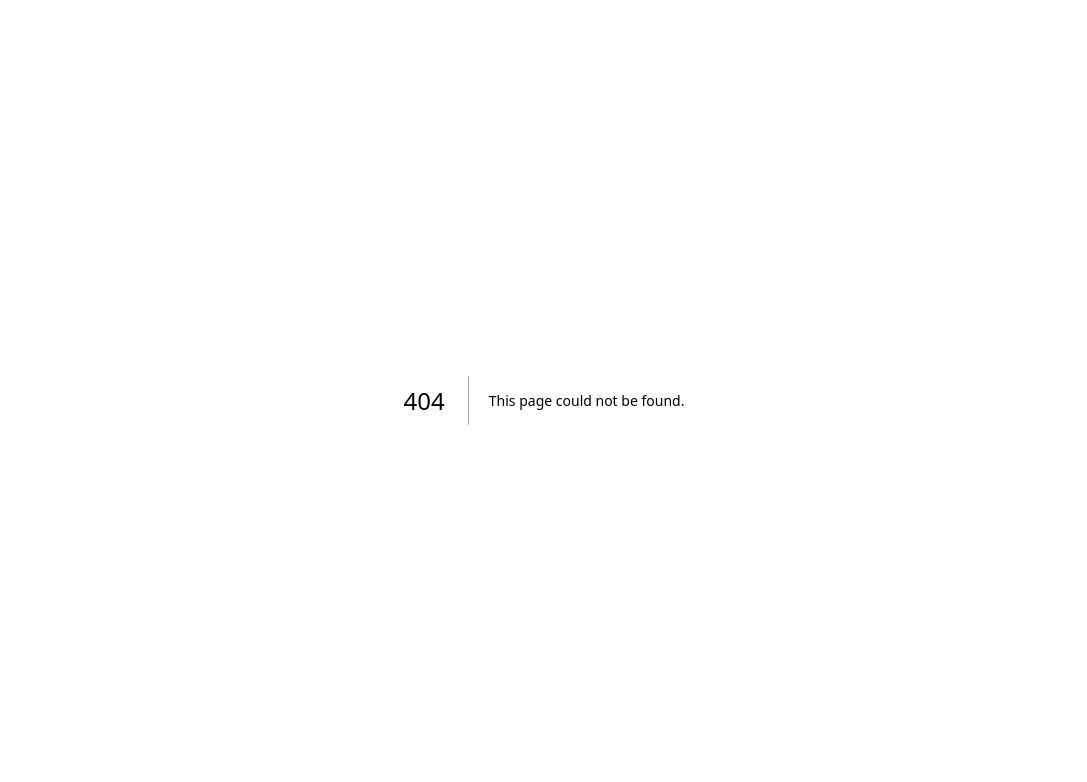
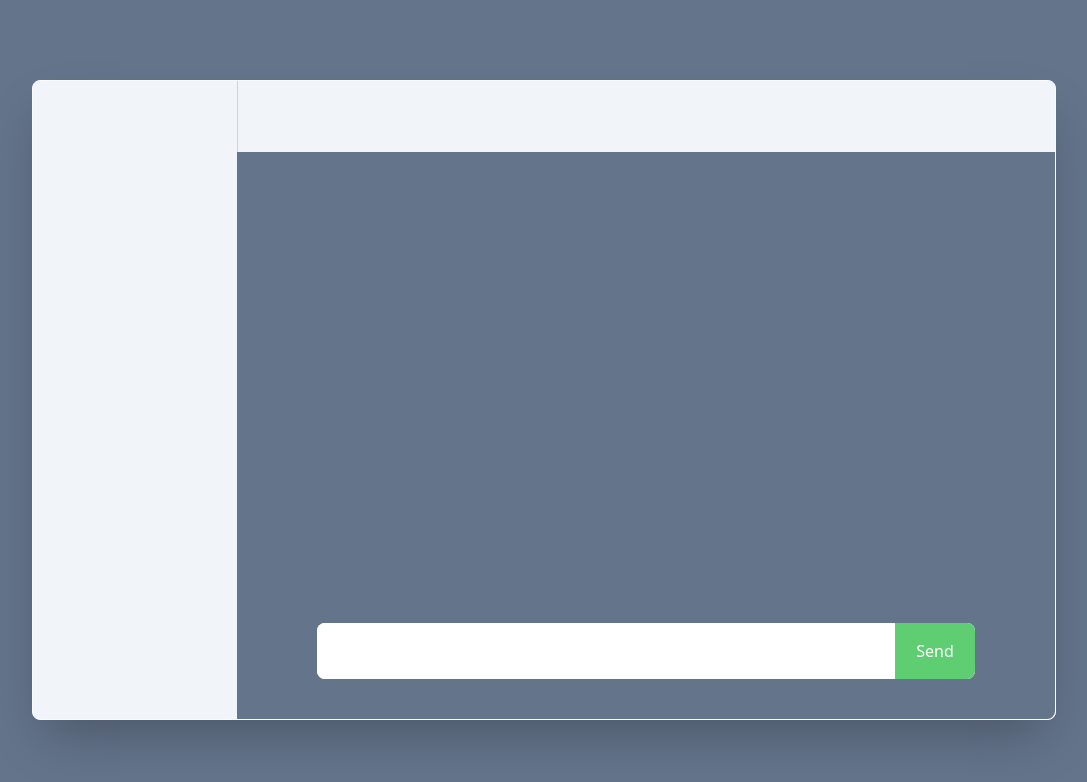
Before and after one commit to loo-y/GeminiChatUp, a Next.js app: page /chat in a window 1280 px wide. Before the commit this address had no page. Shown: the top 782 px of the page, without its empty margins (96-1183 px from the left). Built offline with nearby package versions, Linux system fonts and the light colour scheme.

Commit message:
feat(chat): layout

```diff
--- /dev/null
+++ b/app/(pages)/chat/page.tsx
@@ -0,0 +1,24 @@
+import type { NextPage, GetServerSideProps } from 'next'
+import React from 'react'
+import Chatbox from '@/app/modules/Conversation/chatbox'
+export const Chat: NextPage<{ serverSideData: any }, any> = ({ serverSideData }: { serverSideData: any }) => {
+
+    return (
+        <main className="main bg-slate-500">
+            <div className='chat-container min-w-[66vw] max-w-[80vw] h-[80vh] bg-slate-100 shadow-2xl mx-auto my-[10vh] rounded-lg flex flex-row border border-slate-50 border-solid'>
+                <div className='left-side w-1/5 h-full '>
+
+                </div>
+                <div className='right-side w-4/5 h-full'>
+                    <Chatbox />
+                </div>
+            </div>
+        </main>
+    )
+}
+
+export default function ChatPage(){
+    return (
+        <Chat serverSideData={null}/>
+      )
+}
--- a/app/globals.css
+++ b/app/globals.css
@@ -4,8 +4,8 @@
 
 :root {
   --foreground-rgb: 0, 0, 0;
-  --background-start-rgb: 214, 219, 220;
-  --background-end-rgb: 255, 255, 255;
+  --background-start-rgb: 100 116 139;
+  --background-end-rgb: 100 116 139;
 }
 
 @media (prefers-color-scheme: dark) {
--- a/app/layout.tsx
+++ b/app/layout.tsx
@@ -1,8 +1,5 @@
 import type { Metadata } from 'next'
-import { Inter } from 'next/font/google'
 import './globals.css'
-
-const inter = Inter({ subsets: ['latin'] })
 
 export const metadata: Metadata = {
   title: 'Create Next App',
@@ -16,7 +13,7 @@ export default function RootLayout({
 }) {
   return (
     <html lang="en">
-      <body className={inter.className}>{children}</body>
+      <body className={``}>{children}</body>
     </html>
   )
 }
--- /dev/null
+++ b/app/modules/Conversation/chatbox.tsx
@@ -0,0 +1,61 @@
+'use client';
+import React, { useState, ChangeEvent, KeyboardEvent, useRef } from 'react';
+
+const Chatbox = ()=>{
+    return (
+        <div className='chatbox flex h-full flex-col overflow-hidden'>
+            <div className='title h-20 flex border-l border-slate-300 border-solid'>
+
+            </div>
+            <div className='flex relative chatinfo h-full rounded-br-lg bg-slate-500'>
+                <div className='chatcontent'></div>
+                <ChatInput />
+                </div>
+        </div>
+    )
+}
+
+const ChatInput = ()=>{
+    const [inputValue, setInputValue] = useState<string>('');
+    const [inputRows, setInputRows] = useState<number>(1);
+    const inputRef = useRef<HTMLTextAreaElement>(null);
+
+    const handleInputChange = (event: ChangeEvent<HTMLTextAreaElement>) => {
+        setInputValue(event.target.value);
+        setInputRows(event.target.value.split('\n').length);
+    };
+
+    const handleKeyDown = (event: KeyboardEvent<HTMLTextAreaElement>) => {
+        if (event.shiftKey && event.key === 'Enter') {
+            event.preventDefault();
+            // setInputRows((prevRows) => prevRows + 1);
+            // setInputValue((prevValue) => prevValue + '\n');
+            const { selectionStart, selectionEnd } = event.currentTarget;
+            const newInputValue =
+            inputValue.substring(0, selectionStart) + '\n' + inputValue.substring(selectionEnd);
+            setInputValue(newInputValue);
+            // 移动光标位置到插入换行符后
+            const newSelectionStart = selectionStart + 1;
+            event.currentTarget.setSelectionRange(newSelectionStart, newSelectionStart);
+        }else if(event.key === 'Enter'){
+            event.preventDefault();
+        }
+
+      };
+
+    return (
+        <div className="absolute bottom-10 left-20 right-20 max-h-[7.5rem] overflow-scroll rounded-lg flex flex-row bg-white">
+        <textarea
+            value={inputValue}
+            ref={inputRef}
+            onChange={handleInputChange}
+            onKeyDown={handleKeyDown}
+            rows={inputRows}
+            style={{resize: "none"}}
+            className="block flex-grow p-4 bg-white outline-none "
+        ></textarea>
+        <div className="bg-[rgb(95,206,114)] text-white w-20 flex items-center justify-center cursor-pointer">Send</div>
+        </div>
+    )
+}
+export default Chatbox
--- a/app/page.tsx
+++ b/app/page.tsx
@@ -1,113 +1,8 @@
-import Image from 'next/image'
-
+import { Chat } from './(pages)/chat/page'
 export default function Home() {
   return (
-    <main className="flex min-h-screen flex-col items-center justify-between p-24">
-      <div className="z-10 max-w-5xl w-full items-center justify-between font-mono text-sm lg:flex">
-        <p className="fixed left-0 top-0 flex w-full justify-center border-b border-gray-300 bg-gradient-to-b from-zinc-200 pb-6 pt-8 backdrop-blur-2xl dark:border-neutral-800 dark:bg-zinc-800/30 dark:from-inherit lg:static lg:w-auto  lg:rounded-xl lg:border lg:bg-gray-200 lg:p-4 lg:dark:bg-zinc-800/30">
-          Get started by editing&nbsp;
-          <code className="font-mono font-bold">app/page.tsx</code>
-        </p>
-        <div className="fixed bottom-0 left-0 flex h-48 w-full items-end justify-center bg-gradient-to-t from-white via-white dark:from-black dark:via-black lg:static lg:h-auto lg:w-auto lg:bg-none">
-          <a
-            className="pointer-events-none flex place-items-center gap-2 p-8 lg:pointer-events-auto lg:p-0"
-            href="https://vercel.com?utm_source=create-next-app&utm_medium=appdir-template&utm_campaign=create-next-app"
-            target="_blank"
-            rel="noopener noreferrer"
-          >
-            By{' '}
-            <Image
-              src="/vercel.svg"
-              alt="Vercel Logo"
-              className="dark:invert"
-              width={100}
-              height={24}
-              priority
-            />
-          </a>
-        </div>
-      </div>
-
-      <div className="relative flex place-items-center before:absolute before:h-[300px] before:w-[480px] before:-translate-x-1/2 before:rounded-full before:bg-gradient-radial before:from-white before:to-transparent before:blur-2xl before:content-[''] after:absolute after:-z-20 after:h-[180px] after:w-[240px] after:translate-x-1/3 after:bg-gradient-conic after:from-sky-200 after:via-blue-200 after:blur-2xl after:content-[''] before:dark:bg-gradient-to-br before:dark:from-transparent before:dark:to-blue-700 before:dark:opacity-10 after:dark:from-sky-900 after:dark:via-[#0141ff] after:dark:opacity-40 before:lg:h-[360px] z-[-1]">
-        <Image
-          className="relative dark:drop-shadow-[0_0_0.3rem_#ffffff70] dark:invert"
-          src="/next.svg"
-          alt="Next.js Logo"
-          width={180}
-          height={37}
-          priority
-        />
-      </div>
-
-      <div className="mb-32 grid text-center lg:max-w-5xl lg:w-full lg:mb-0 lg:grid-cols-4 lg:text-left">
-        <a
-          href="https://nextjs.org/docs?utm_source=create-next-app&utm_medium=appdir-template&utm_campaign=create-next-app"
-          className="group rounded-lg border border-transparent px-5 py-4 transition-colors hover:border-gray-300 hover:bg-gray-100 hover:dark:border-neutral-700 hover:dark:bg-neutral-800/30"
-          target="_blank"
-          rel="noopener noreferrer"
-        >
-          <h2 className={`mb-3 text-2xl font-semibold`}>
-            Docs{' '}
-            <span className="inline-block transition-transform group-hover:translate-x-1 motion-reduce:transform-none">
-              -&gt;
-            </span>
-          </h2>
-          <p className={`m-0 max-w-[30ch] text-sm opacity-50`}>
-            Find in-depth information about Next.js features and API.
-          </p>
-        </a>
-
-        <a
-          href="https://nextjs.org/learn?utm_source=create-next-app&utm_medium=appdir-template-tw&utm_campaign=create-next-app"
-          className="group rounded-lg border border-transparent px-5 py-4 transition-colors hover:border-gray-300 hover:bg-gray-100 hover:dark:border-neutral-700 hover:dark:bg-neutral-800/30"
-          target="_blank"
-          rel="noopener noreferrer"
-        >
-          <h2 className={`mb-3 text-2xl font-semibold`}>
-            Learn{' '}
-            <span className="inline-block transition-transform group-hover:translate-x-1 motion-reduce:transform-none">
-              -&gt;
-            </span>
-          </h2>
-          <p className={`m-0 max-w-[30ch] text-sm opacity-50`}>
-            Learn about Next.js in an interactive course with&nbsp;quizzes!
-          </p>
-        </a>
-
-        <a
-          href="https://vercel.com/templates?framework=next.js&utm_source=create-next-app&utm_medium=appdir-template&utm_campaign=create-next-app"
-          className="group rounded-lg border border-transparent px-5 py-4 transition-colors hover:border-gray-300 hover:bg-gray-100 hover:dark:border-neutral-700 hover:dark:bg-neutral-800/30"
-          target="_blank"
-          rel="noopener noreferrer"
-        >
-          <h2 className={`mb-3 text-2xl font-semibold`}>
-            Templates{' '}
-            <span className="inline-block transition-transform group-hover:translate-x-1 motion-reduce:transform-none">
-              -&gt;
-            </span>
-          </h2>
-          <p className={`m-0 max-w-[30ch] text-sm opacity-50`}>
-            Explore starter templates for Next.js.
-          </p>
-        </a>
-
-        <a
-          href="https://vercel.com/new?utm_source=create-next-app&utm_medium=appdir-template&utm_campaign=create-next-app"
-          className="group rounded-lg border border-transparent px-5 py-4 transition-colors hover:border-gray-300 hover:bg-gray-100 hover:dark:border-neutral-700 hover:dark:bg-neutral-800/30"
-          target="_blank"
-          rel="noopener noreferrer"
-        >
-          <h2 className={`mb-3 text-2xl font-semibold`}>
-            Deploy{' '}
-            <span className="inline-block transition-transform group-hover:translate-x-1 motion-reduce:transform-none">
-              -&gt;
-            </span>
-          </h2>
-          <p className={`m-0 max-w-[30ch] text-sm opacity-50`}>
-            Instantly deploy your Next.js site to a shareable URL with Vercel.
-          </p>
-        </a>
-      </div>
-    </main>
+    <div className=''>
+    <Chat serverSideData={null}/>
+    </div>
   )
 }
```
Also changed, not shown: app/modules/Conversation/chatlist.tsx (added).
